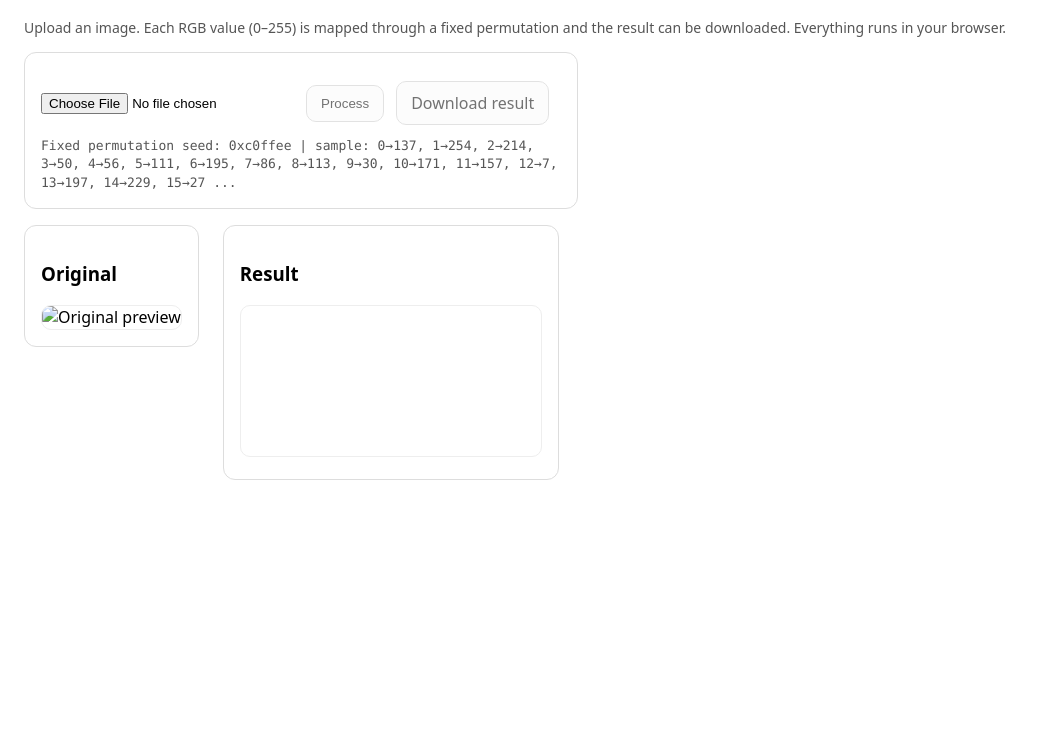
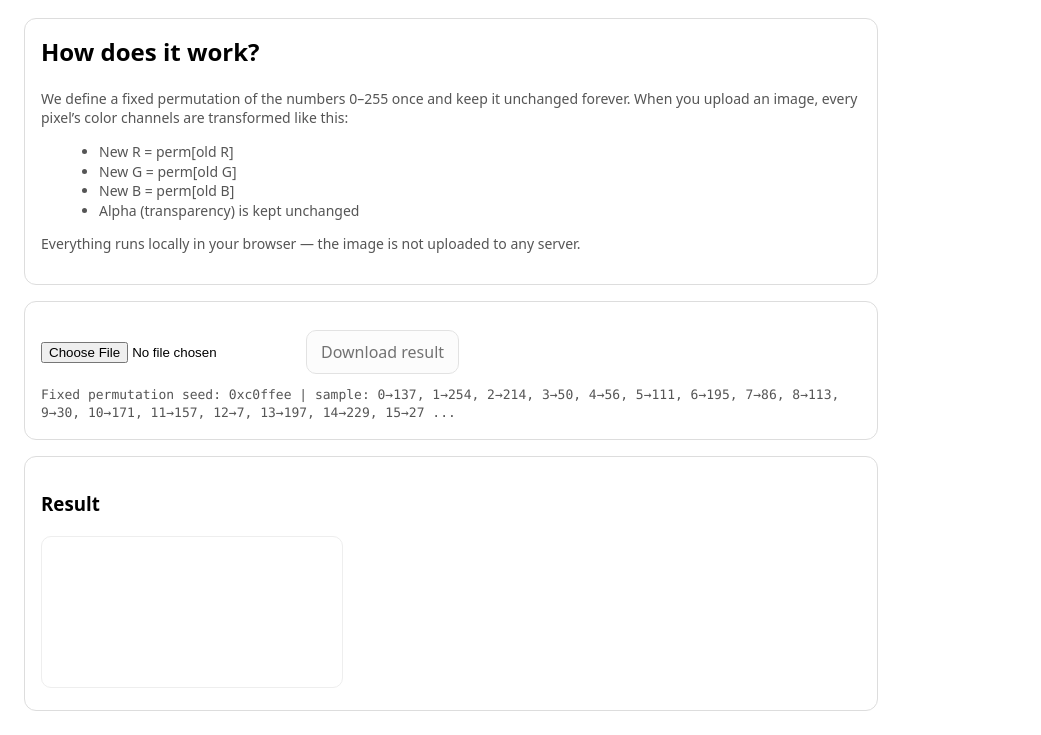
Before and after one commit to jdelacroix1999-rgb/image_encrypt, a plain HTML site: page index.html in a window 1280 px wide. Shown: the part 72-807 px from the top of the page, without its empty margins (0-1041 px from the left). Drawn offline with Linux system fonts and the light colour scheme.

Commit message:
Update index.html

```diff
--- a/index.html
+++ b/index.html
@@ -6,9 +6,8 @@
   <title>RGB Permutation Filter</title>
   <style>
     body { font-family: system-ui, Arial, sans-serif; margin: 24px; line-height: 1.4; }
-    .row { display: flex; gap: 24px; flex-wrap: wrap; align-items: flex-start; }
-    .panel { border: 1px solid #ddd; border-radius: 12px; padding: 16px; max-width: 520px; }
-    canvas, img { max-width: 100%; height: auto; border-radius: 10px; border: 1px solid #eee; }
+    .panel { border: 1px solid #ddd; border-radius: 12px; padding: 16px; max-width: 820px; }
+    canvas { max-width: 100%; height: auto; border-radius: 10px; border: 1px solid #eee; }
     .controls { display: flex; gap: 12px; flex-wrap: wrap; align-items: center; margin: 12px 0; }
     .hint { color: #555; font-size: 14px; }
     .error { color: #b00020; font-size: 14px; }
@@ -17,35 +16,43 @@
       display: inline-block; padding: 10px 14px; border-radius: 10px;
       border: 1px solid #ccc; background: #fafafa; cursor: pointer; text-decoration: none; color: inherit;
     }
-    button:disabled, a.btn[aria-disabled="true"] { opacity: 0.55; cursor: not-allowed; }
+    a.btn[aria-disabled="true"] { opacity: 0.55; cursor: not-allowed; pointer-events: none; }
+    h2 { margin-top: 0; }
+    ul { margin: 8px 0 0 18px; }
   </style>
 </head>
 <body>
   <h1>RGB Permutation Filter</h1>
-  <p class="hint">
-    Upload an image. Each RGB value (0–255) is mapped through a fixed permutation and the result can be downloaded.
-    Everything runs in your browser.
-  </p>
+
+  <div class="panel" style="margin-bottom:16px;">
+    <h2>How does it work?</h2>
+    <p class="hint">
+      We define a fixed permutation of the numbers 0–255 once and keep it unchanged forever.
+      When you upload an image, every pixel’s color channels are transformed like this:
+    </p>
+    <ul class="hint">
+      <li>New R = perm[old R]</li>
+      <li>New G = perm[old G]</li>
+      <li>New B = perm[old B]</li>
+      <li>Alpha (transparency) is kept unchanged</li>
+    </ul>
+    <p class="hint">Everything runs locally in your browser — the image is not uploaded to any server.</p>
+  </div>
 
   <div class="panel">
     <div class="controls">
       <input id="fileInput" type="file" accept="image/*" />
-      <button id="processBtn" disabled>Process</button>
       <a id="downloadLink" class="btn" aria-disabled="true">Download result</a>
     </div>
+
     <div class="hint mono" id="permInfo"></div>
+    <div class="hint" id="status"></div>
     <div class="error" id="error"></div>
   </div>
 
-  <div class="row" style="margin-top:16px;">
-    <div class="panel">
-      <h3>Original</h3>
-      <img id="originalPreview" alt="Original preview" />
-    </div>
-    <div class="panel">
-      <h3>Result</h3>
-      <canvas id="outCanvas"></canvas>
-    </div>
+  <div class="panel" style="margin-top:16px;">
+    <h3>Result</h3>
+    <canvas id="outCanvas"></canvas>
   </div>
 
   <script src="app.js"></script>
```
